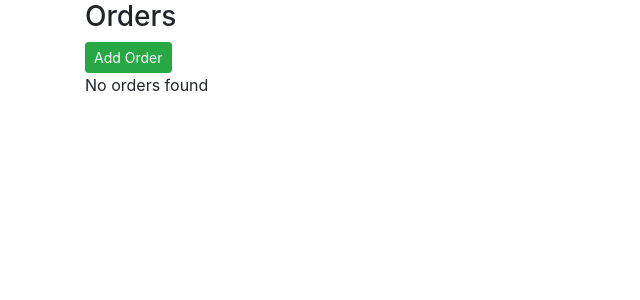
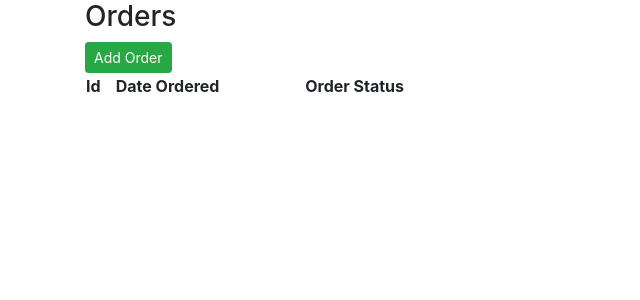
Before and after one commit to SarmentoRE/FtlShippingCo, a Flask app: page /orders in a window 1280 px wide. Shown: the part 56-356 px from the top of the page, without its empty margins (0-640 px from the left). Run offline with Flask 2, Linux system fonts and the light colour scheme; data that the repository does not hold is empty; some libraries are stand-ins or nearby versions.

Commit message:
got orders and trucks finished

```diff
--- a/ftlShipping/templates/Orderlist.html
+++ b/ftlShipping/templates/Orderlist.html
@@ -8,14 +8,28 @@
   Add Order
 </a>
 
-{% for truck in trucks %}
 <div class="media">
-  <a href="/orders/{{orders.orderId}}">
-  </a>
+    <table class="table-striped" width="400">
+        <thead>
+        <tr>
+            <th>Id</th>
+            <th>Date Ordered</th>
+            <th>Order Status</th>
+        </tr>
+        </thead>
+        <tbody>
+        {% for order in order %}
+        <tr>
+            <td><a href="/orders/{{order.orderId}}">
+                {{order.orderId}}
+            </a></td>
+            <td>{{order.dateOrdered}}</td>
+            <td>{{order.orderStatus}}</td>
+        </tr>
+        {% endfor %}
+        </tbody>
+    </table>
 </div>
-{% else %}
-<p>No orders found</p>
-{% endfor %}
 
 {% if next_page_token %}
 <nav>
```
Also changed, not shown: ftlShipping/templates/Trucklist.html (+28 -6 lines).
